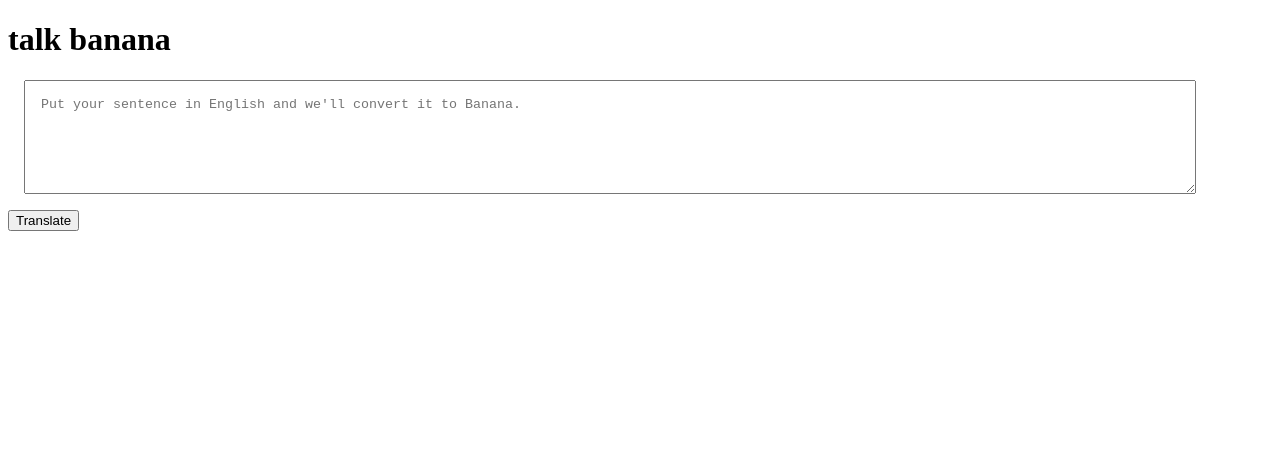
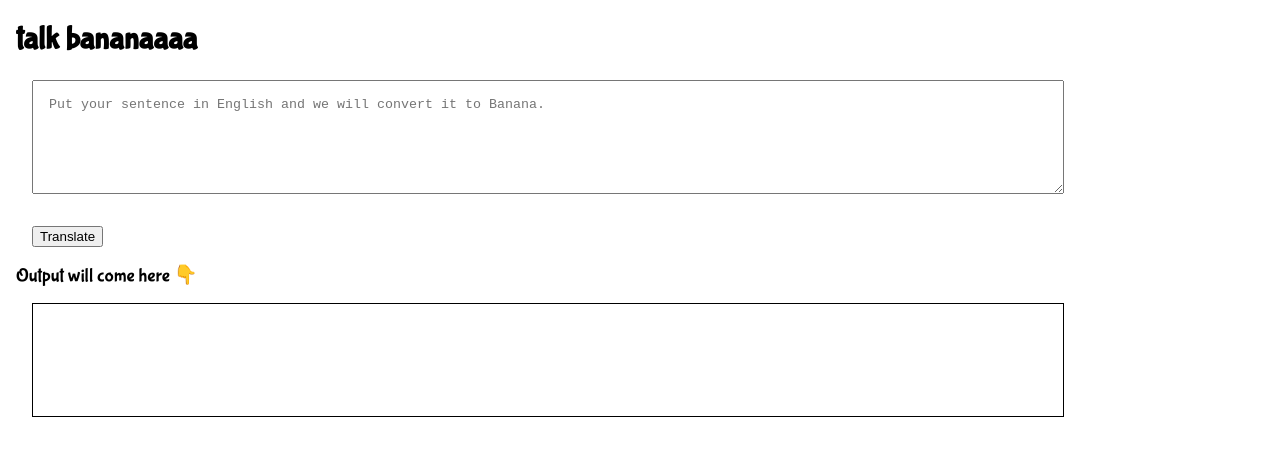
Before and after one commit to iankitdev/neogcamp-banana-speak, a plain HTML site: page index.html in a window 1280 px wide. Drawn offline with Linux system fonts and the light colour scheme.

Commit message:
input output processing done

```diff
--- a/app.js
+++ b/app.js
@@ -1,11 +1,12 @@
 var btnTranslate = document.querySelector("#btn-translate");
 
 var txtInput = document.querySelector("#txt-input");
-console.log(txtInput);
+
+var outputDiv = document.querySelector("#output");
+
 
 function clickHandler(){
-    console.log("clicked");
-    console.log("input", txtInput.value);
+    outputDiv.innerText= "uyguyguiygguyi" + txtInput.value;
 };
 
 btnTranslate.addEventListener("click", clickHandler)
--- a/index.html
+++ b/index.html
@@ -13,12 +13,15 @@
 
 <body>
 
-    <h1>talk banana</h1>
+    <h1>talk bananaaaa</h1>
 
-    <textarea class="text-area" id="txt-input" placeholder="Put your sentence in English and we'll convert it to Banana."></textarea>
+    <textarea class="text-area" id="txt-input"
+        placeholder="Put your sentence in English and we will convert it to Banana."></textarea>
 
-    <button id="btn-translate" class="btn-translate-styele">Translate</button>
+    <button id="btn-translate" class="btn-translate-style">Translate</button>
 
+    <div class="output-header"> Output will come here 👇</div>
+    <div id="output"></div>
     <script src="app.js" type="text/javascript"></script>
 
 
--- a/style.css
+++ b/style.css
@@ -1,5 +1,27 @@
+@import url('https://fonts.googleapis.com/css2?family=Bubblegum+Sans&display=swap');
+
+
+body{
+    font-family: 'Bubblegum Sans', cursive;
+    margin: 1rem;
+}
+
+.output-header{
+    font-size: larger;
+}
+
+#output{
+    border: 1px solid black;
+    width: 80%;
+    height: 10vh;
+    margin: 1rem;
+    display: block;
+    padding: 1rem;
+
+}
+
 .text-area{
-    width : 90%;
+    width : 80%;
     height : 10vh;
     margin: 1rem;
     display: block;
```
